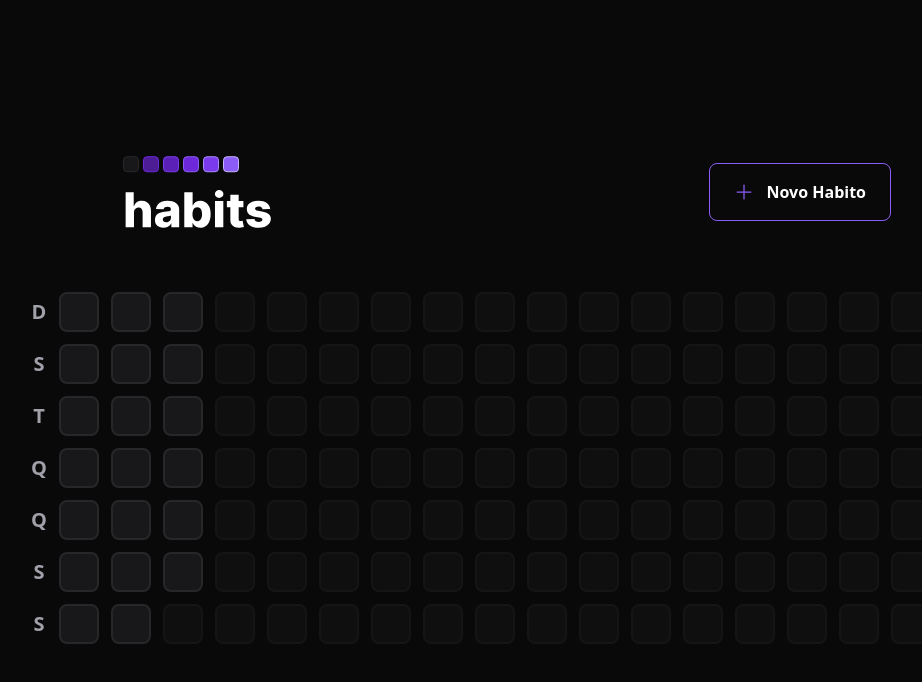
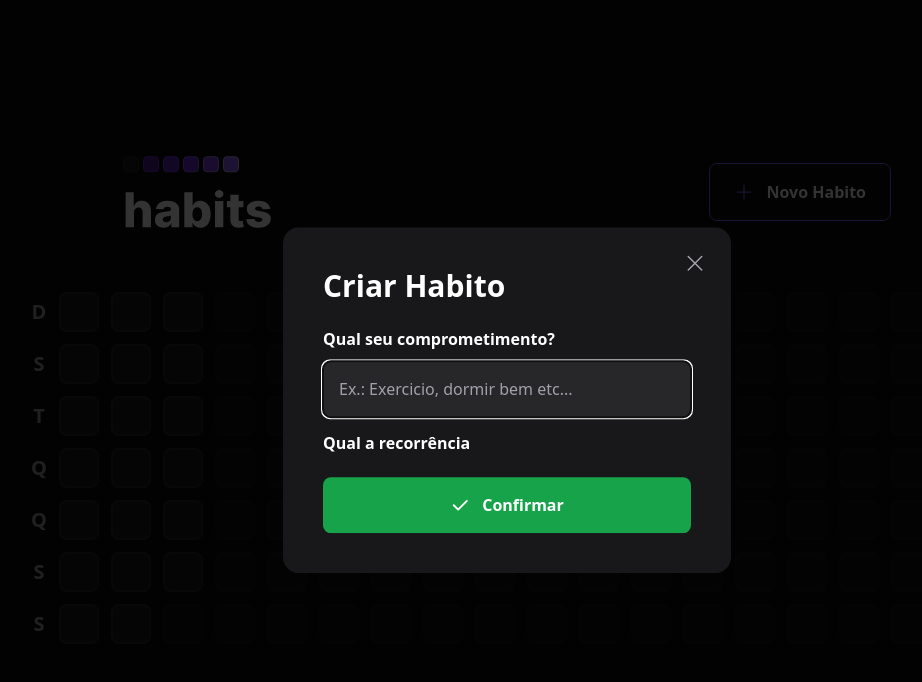
Before and after one commit to salvatoreDeploy/inteface-habit, a React (Vite) app: page / in a window 1280 px wide. Both pictures are taken after a click on the button "Novo Habito". Shown: the top 682 px of the page, without its empty margins (133-1055 px from the left). Built offline with nearby package versions, Linux system fonts and the light colour scheme.

Commit message:
feal: component new habit form

```diff
--- a/package.json
+++ b/package.json
@@ -9,6 +9,7 @@
     "preview": "vite preview"
   },
   "dependencies": {
+    "@radix-ui/react-dialog": "^1.0.2",
     "dayjs": "^1.11.7",
     "phosphor-react": "^1.4.1",
     "react": "^18.2.0",
--- a/src/components/Header.tsx
+++ b/src/components/Header.tsx
@@ -1,17 +1,35 @@
 import LogoImage from "../assets/Logo.svg";
-import { Plus } from "phosphor-react";
+import { Plus, X } from "phosphor-react";
+import { useState } from "react";
+import * as Dialog from "@radix-ui/react-dialog";
+import { NewHabitForm } from "./NewHabitForm";
 
 export function Header() {
   return (
     <div className="w-full max-w-3xl mx-auto flex items-center justify-between">
       <img src={LogoImage} alt="Habits" />
-      <button
-        type="button"
-        className="border border-violet-500 font-semibold rounded-lg px-6 py-4 flex items-center gap-3 hover:border-violet-300"
-      >
-        <Plus size={20} className="text-violet-500" />
-        Novo Habito
-      </button>
+
+      <Dialog.Root>
+        <Dialog.Trigger
+          type="button"
+          className="border border-violet-500 font-semibold rounded-lg px-6 py-4 flex items-center gap-3 hover:border-violet-300"
+        >
+          <Plus size={20} className="text-violet-500" />
+          Novo Habito
+        </Dialog.Trigger>
+        <Dialog.Portal>
+          <Dialog.Overlay className="w-screen h-screen bg-black/80 fixed inset-0" />
+          <Dialog.Content className="absolute p-10 bg-zinc-900 rounded-2xl w-full max-w-md top-1/2 left-1/2 -translate-x-1/2 -translate-y-1/2">
+            <Dialog.Close className="absolute right-6 top-6 text-zinc-400 hover:text-zinc-600">
+              <X size={24} aria-label="Fechar" />
+            </Dialog.Close>
+            <Dialog.Title className="text-3xl leading-tight font-extrabold">
+              Criar Habito
+            </Dialog.Title>
+            <NewHabitForm />
+          </Dialog.Content>
+        </Dialog.Portal>
+      </Dialog.Root>
     </div>
   );
 }
--- /dev/null
+++ b/src/components/NewHabitForm.tsx
@@ -0,0 +1,28 @@
+import { Check } from "phosphor-react";
+
+export function NewHabitForm() {
+  return (
+    <form className="w-full flex flex-col mt-6">
+      <label htmlFor="title" className="font-semibold leading-tight">
+        Qual seu comprometimento?
+      </label>
+      <input
+        type="text"
+        id="title"
+        placeholder="Ex.: Exercicio, dormir bem etc..."
+        className="p-4 rounded-lg mt-3 bg-zinc-800 text-white placeholder:text-zinc-400"
+        autoFocus
+      />
+      <label htmlFor="" className="font-semibold leading-tight mt-4">
+        Qual a recorrência
+      </label>
+      <button
+        type="submit"
+        className="mt-6 rounded-lg p-4 gap-3 flex items-center justify-center font-semibold bg-green-600 hover:bg-green-700"
+      >
+        <Check size={20} weight="bold" />
+        Confirmar
+      </button>
+    </form>
+  );
+}
```
Also changed, not shown: 1 other file (tests, documents, lock files or other folders).
